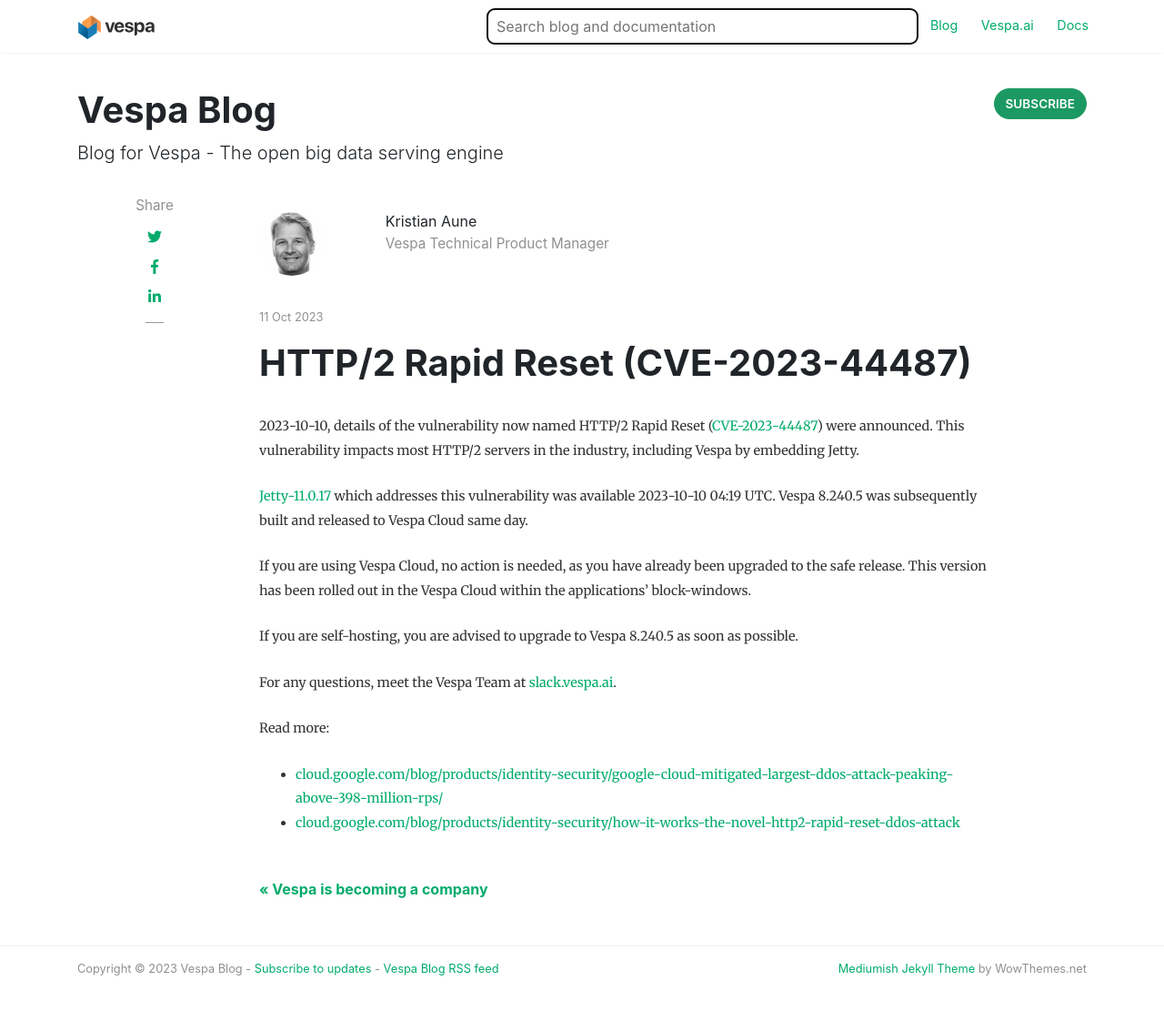
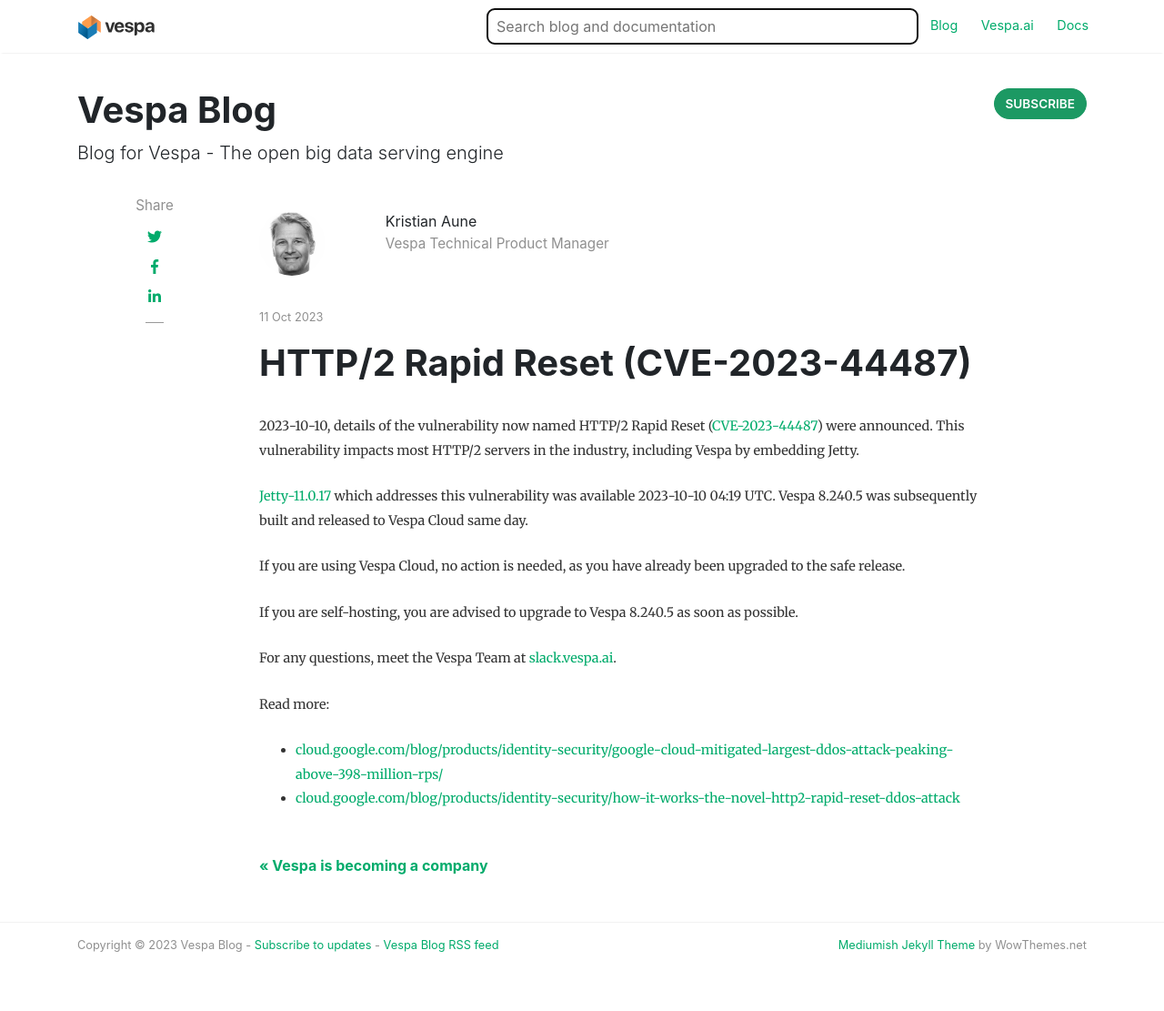
Before and after one commit to vespa-engine/blog, a Jekyll site: the page built from _posts/2023-10-11-cve-2023-44487.md, in a window 1280 px wide and 1148 px high. Shown: the top 1111 px of the window at 91% size. Built offline with Jekyll 4.4.1, drawn with Linux system fonts in a browser that asks for light colours; nearby versions of some CDN libraries; comment, search, counter and statistics services are not loaded.

Commit message:
Update _posts/2023-10-11-cve-2023-44487.md
Co-authored-by: Jon Bratseth <bratseth@vespa.ai>

```diff
--- a/_posts/2023-10-11-cve-2023-44487.md
+++ b/_posts/2023-10-11-cve-2023-44487.md
@@ -19,7 +19,6 @@
 Vespa 8.240.5 was subsequently built and released to Vespa Cloud same day.
 
 If you are using Vespa Cloud, no action is needed, as you have already been upgraded to the safe release.
-This version has been rolled out in the Vespa Cloud within the applications' block-windows.
 
 If you are self-hosting, you are advised to upgrade to Vespa 8.240.5 as soon as possible.
 
```
